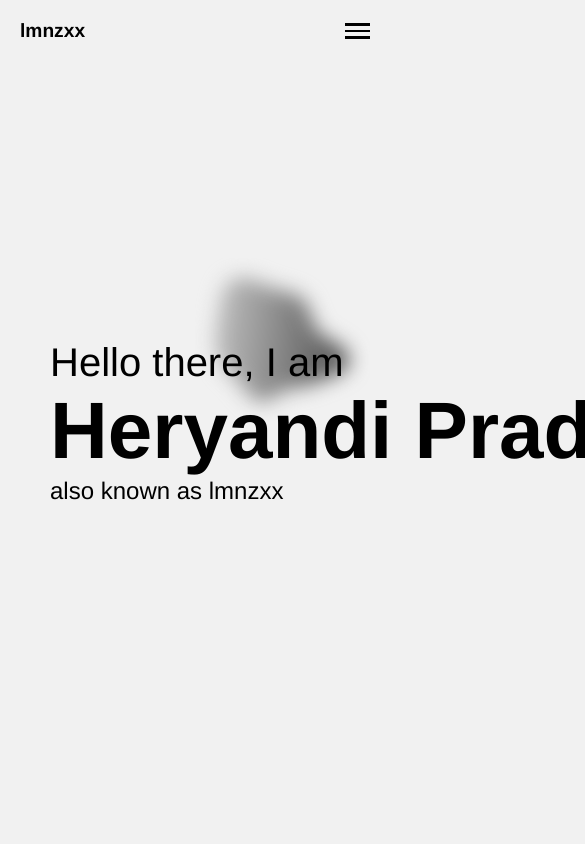
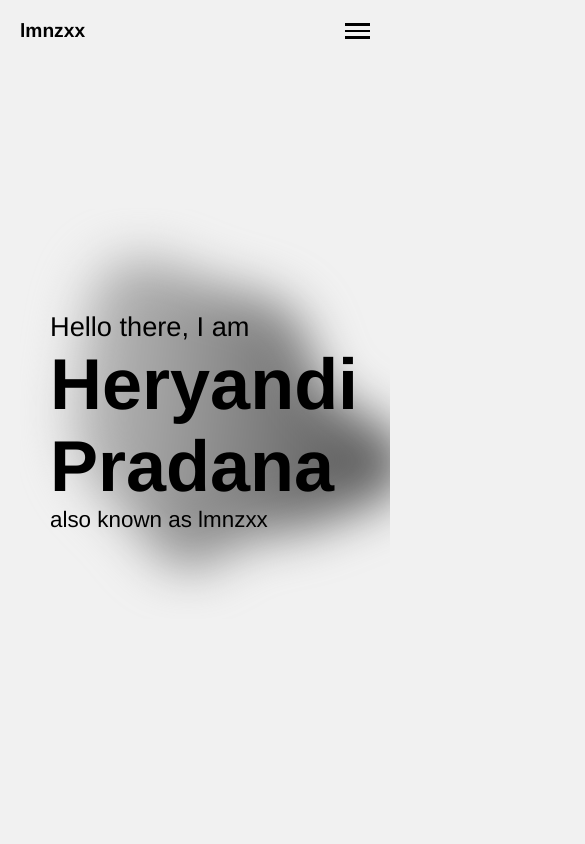
Before and after one commit to lmnzxx/lmnzxx-resume-webpage, a Vue app: page / in a window 390 px wide. Shown: the top 844 px of the page, 585 px wide, since content can reach past the window. Built offline with nearby package versions, Linux system fonts and the light colour scheme.

Commit message:
fix responsive design for mobile

```diff
--- a/src/components/Hero.vue
+++ b/src/components/Hero.vue
@@ -103,10 +103,12 @@
     @media (max-width: 768px) {
         .home {
             max-width: 768px;
+            overflow-x: hidden;
         }
         .bubble1 {
-            width: 50%;
-            align-items: center !important;
+            width: 100%;
+            transform: translateY(-40%);
+            right: -25%;
         }
         .text-content {
             position: relative;
@@ -114,5 +116,56 @@
             left: auto;
             transform: none;
         }
+        .wrapper-content {
+            max-width: 720px;
+        }
+        .hello {
+            font-size: 1.8em;
+        }
+        .names {
+            font-size: 4.5em;
+        }
+        .aka {
+            font-size: 1.5em;
+        }
+    }
+    @media (max-width: 720px) {
+        .home {
+            max-width: 720px;
+        }
+        .bubble1 {
+            width: 100%;
+            transform: translateY(-40%);
+            right: -25%;
+        }
+        .hello {
+            font-size: 1.7em;
+        }
+        .names {
+            font-size: 4em;
+        }
+        .aka {
+            font-size: 1.5em;
+        }
+    }
+    @media (max-width: 640px) {
+        .home {
+            max-width: 640px;
+        }
+        .bubble1 {
+            width: 125%;
+            transform: translateY(-25%);
+            right: -25%;
+        }
+        .hello {
+            font-size: 1.7em;
+        }
+        .names {
+            font-size: 4.5em;
+            white-space: normal;
+        }
+        .aka {
+            font-size: 1.4em;
+        }
     }
 </style>
--- a/src/components/Navbar.vue
+++ b/src/components/Navbar.vue
@@ -60,7 +60,7 @@
         position: fixed;
         top: 0;
         left: 0;
-        width: 100%;
+        width: 100vw;
         z-index: 99;
         transition: all 0.4s cubic-bezier(0.4, 0, 0.2, 1);
         display: flex;
```
